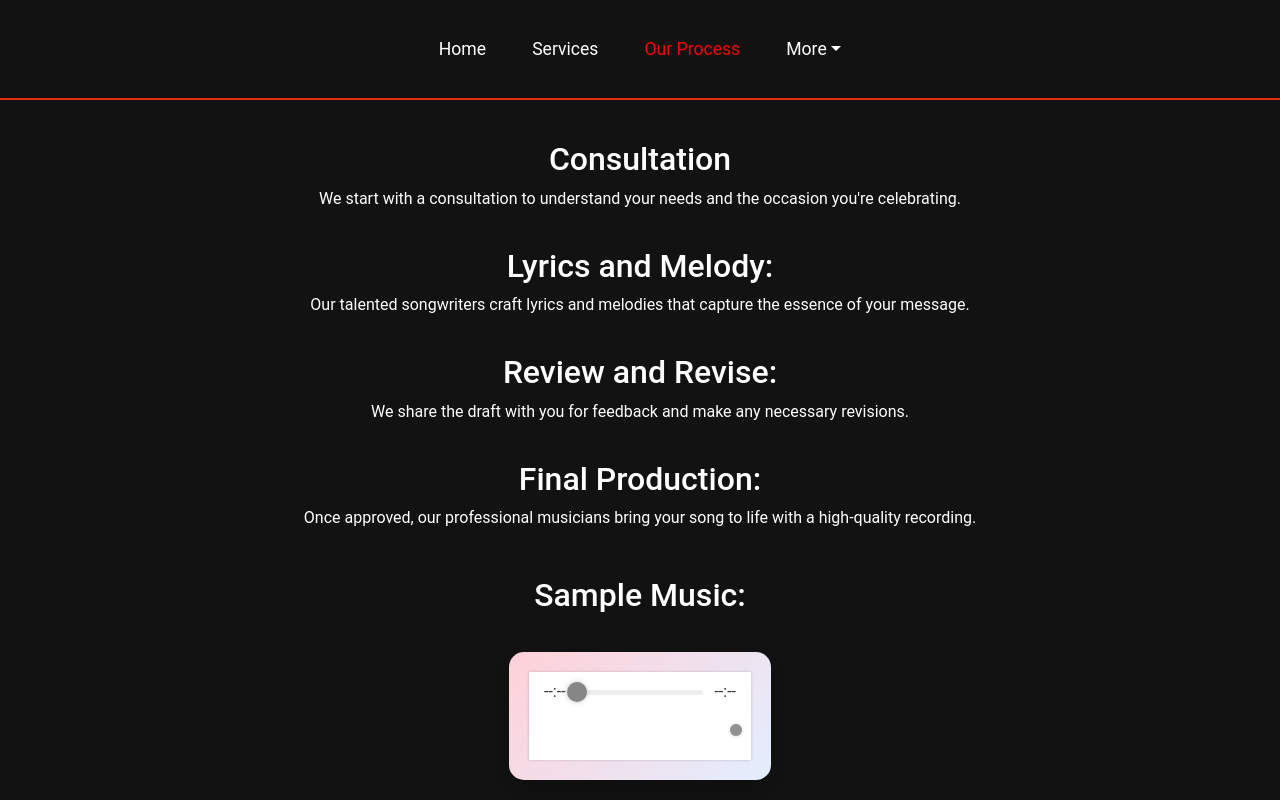
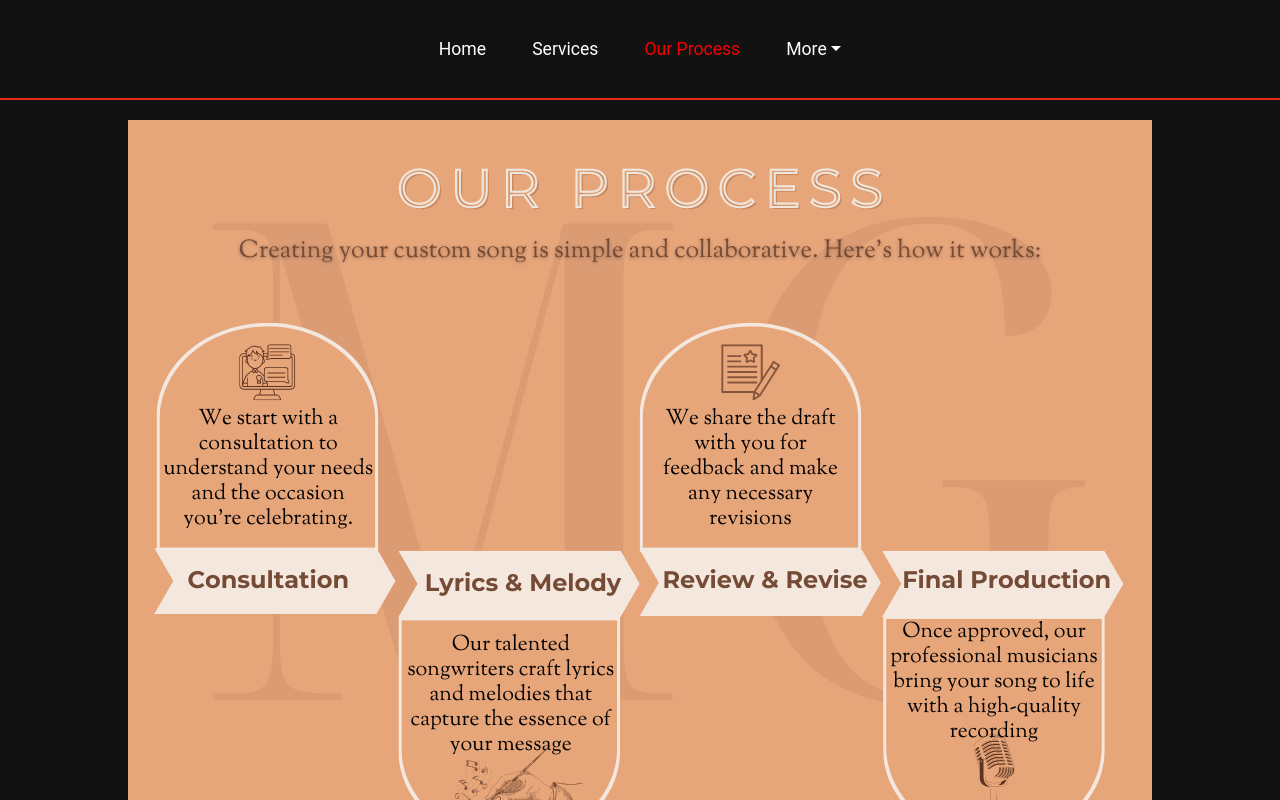
Before and after one commit to anirudddha/my-geet, a React (Vite) app: page /ourProcess in a window 1280 px wide. Shown: the top 800 px of the page. Built offline with nearby package versions, Linux system fonts and the light colour scheme; no server answers; a web font is replaced by a local one.

Commit message:
image add

```diff
--- a/src/pages/OurProcess.jsx
+++ b/src/pages/OurProcess.jsx
@@ -3,22 +3,12 @@ import 'react-h5-audio-player/lib/styles.css';
 import ReactAudioPlayer from 'react-h5-audio-player';
 import sampleMusic from '../assets/audio.mp3'; // Replace with your actual music file path
 import './OurProcess.css';
+import image from '../assets/Procedure.png';
 
 const OurProcess = () => {
   return (
     <div className="container">
-      <h2 style={{ marginTop: "20px" }}>Consultation</h2>
-      <p>We start with a consultation to understand your needs and the occasion you're celebrating.</p>
-
-      <h2 style={{ marginTop: "20px" }}>Lyrics and Melody:</h2>
-      <p>Our talented songwriters craft lyrics and melodies that capture the essence of your message.</p>
-
-      <h2 style={{ marginTop: "20px" }}>Review and Revise:</h2>
-      <p>We share the draft with you for feedback and make any necessary revisions.</p>
-
-      <h2 style={{ marginTop: "20px" }}>Final Production:</h2>
-      <p>Once approved, our professional musicians bring your song to life with a high-quality recording.</p>
-
+      <img src={image}alt='Process' />
 
       <div className="samplemusic">
         <h2>Sample Music:</h2>
```
Also changed, not shown: src/assets/Procedure.png (renamed from src/assets/Procedure .png).
